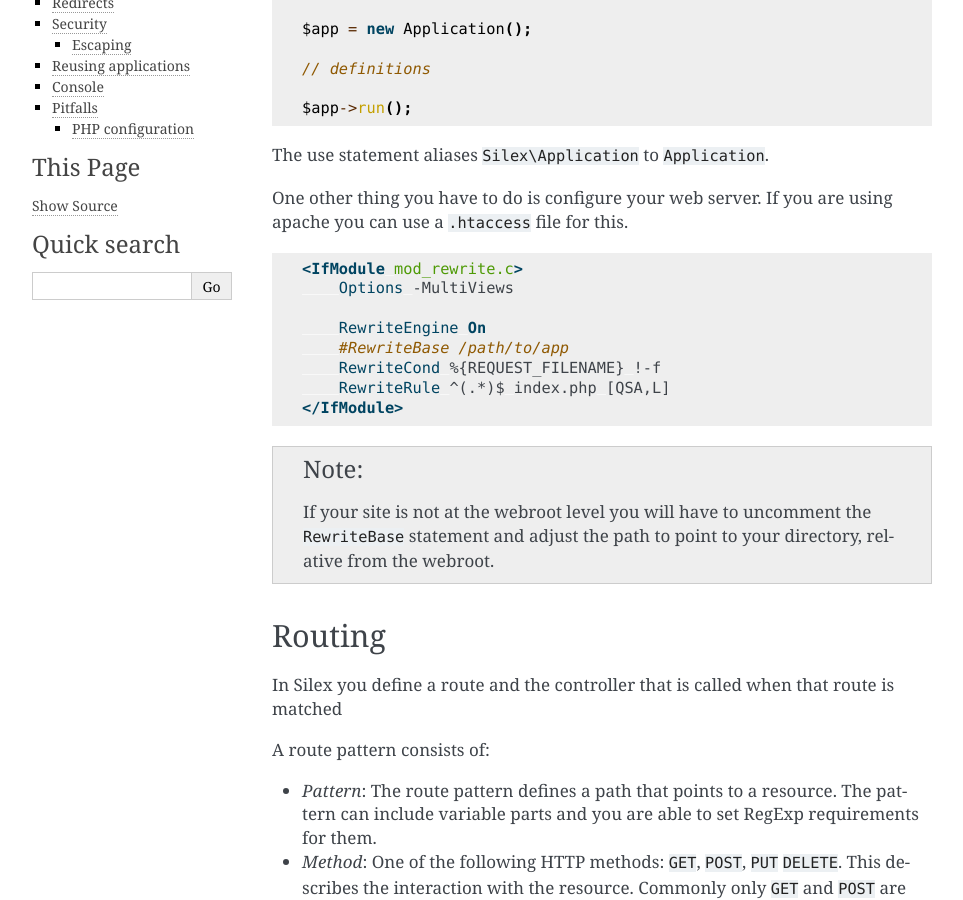
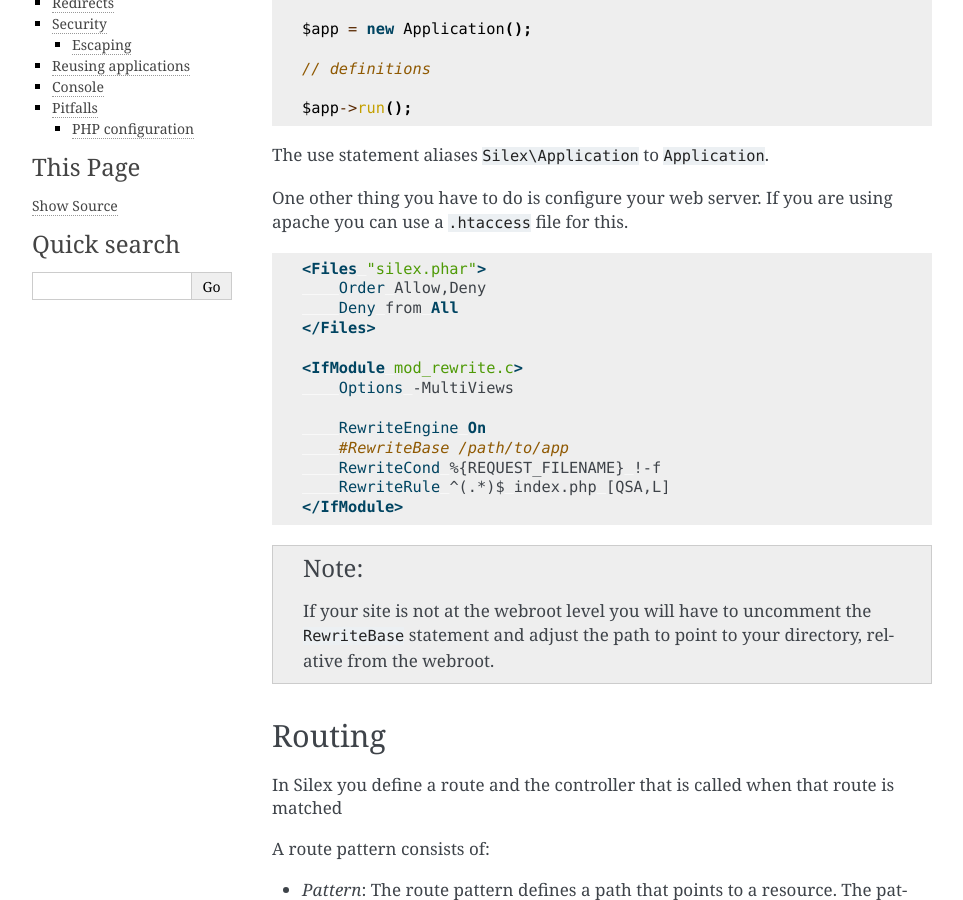
Before and after one commit to silexphp/Silex, a Sphinx documentation site: the page built from doc/usage.rst, in a window 1280 px wide and 900 px high, scrolled down 375 px. Shown: the whole window, without its empty margins (148-1111 px from the left). Built offline with Sphinx 7.4.7, drawn with Linux system fonts in a browser that asks for light colours.

Commit message:
prevent web users from accessing silex.phar directly

```diff
--- a/doc/usage.rst
+++ b/doc/usage.rst
@@ -28,6 +28,11 @@ One other thing you have to do is configure your web server. If you
 are using apache you can use a ``.htaccess`` file for this.
 
 .. code-block:: apache
+
+    <Files "silex.phar">
+        Order Allow,Deny
+        Deny from All
+    </Files>
 
     <IfModule mod_rewrite.c>
         Options -MultiViews
```
Also changed, not shown: 1 other file.
